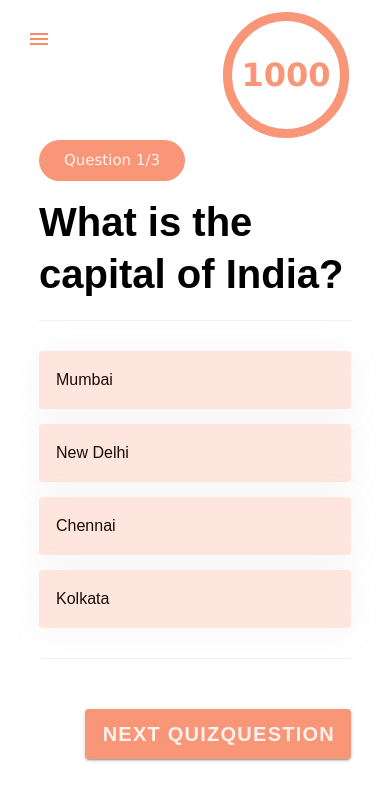
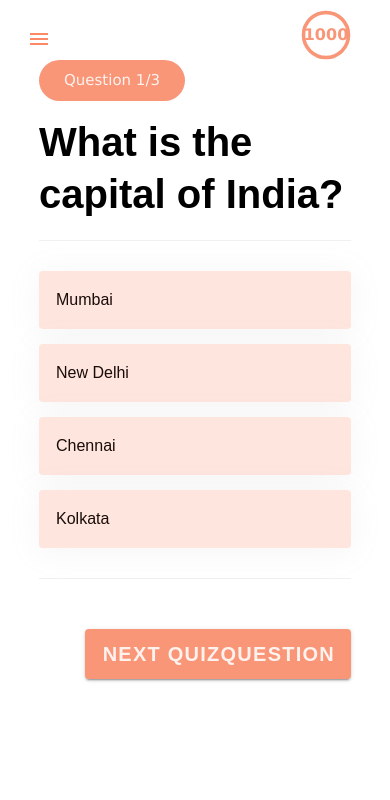
Before and after one commit to Feralwater/Q-for-Quizzes, a Vue app: page / in a window 390 px wide. Shown: the top 800 px of the page. Built offline with nearby package versions, Linux system fonts and the light colour scheme.

Commit message:
Add responsive design to CountDown component

```diff
--- a/src/components/CountDown/CountDown.scss
+++ b/src/components/CountDown/CountDown.scss
@@ -2,6 +2,16 @@
   width: 130px;
   height: 130px;
   position: relative;
+
+  &__tablet {
+    width: 100px;
+    height: 100px;
+  }
+
+  &__mobile {
+    width: 50px;
+    height: 50px;
+  }
 
   &__svg {
     transform: scaleX(-1);
@@ -44,8 +54,16 @@
     display: inline-block;
     color: var(--primary);
 
-    &--red {
+    &_red {
       color: var(--danger);
+    }
+
+    &__tablet {
+      font-size: 1.5rem;
+    }
+
+    &__mobile {
+      font-size: 1rem;
     }
   }
 }
--- a/src/components/CountDown/CountDown.vue
+++ b/src/components/CountDown/CountDown.vue
@@ -1,6 +1,7 @@
 <script setup lang="ts">
 import { useCountDown } from "@/components/CountDown/useCountDown";
 import { computed, watch } from "vue";
+import { useDisplay } from 'vuetify';
 
 const props = defineProps({
   time: {
@@ -25,10 +26,17 @@ const calculateDashOffset = computed(() => {
   return circumference - (countdown.value / props.time) * circumference;
 });
 
+const { smAndDown, xs } = useDisplay();
 </script>
 
 <template>
-  <div class="countdown">
+  <div
+    :class="{
+      countdown: true,
+      countdown__tablet: smAndDown,
+      countdown__mobile: xs,
+    }"
+  >
     <svg
       class="countdown__svg"
       viewBox="0 0 100 100"
@@ -54,7 +62,14 @@ const calculateDashOffset = computed(() => {
         />
       </g>
     </svg>
-    <span :class="`countdown__label ${countdown < 5 ? 'countdown__label--red' : ''}`">
+    <span
+      :class="{
+        countdown__label: true,
+        countdown__label__tablet: smAndDown,
+        countdown__label__mobile: xs,
+        countdown__label_red: countdown < 5,
+      }"
+    >
       {{ countdown }}
     </span>
   </div>
```
